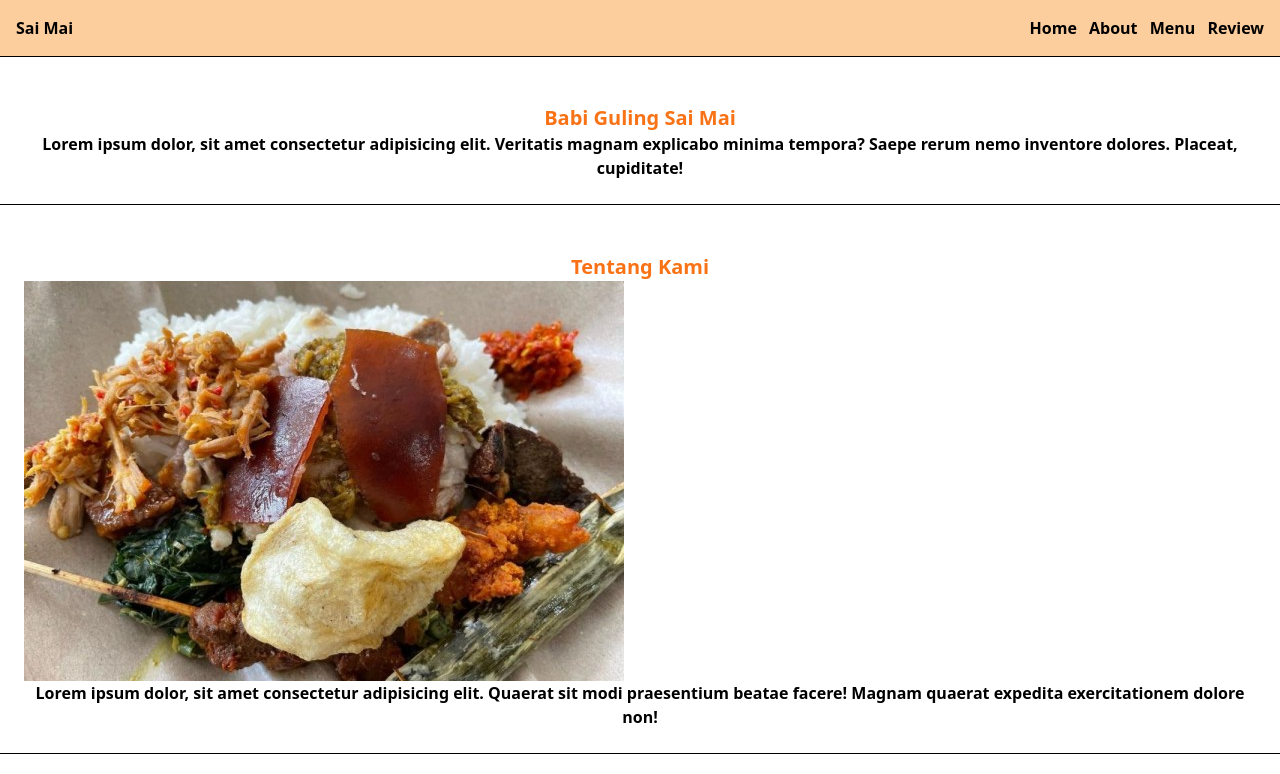
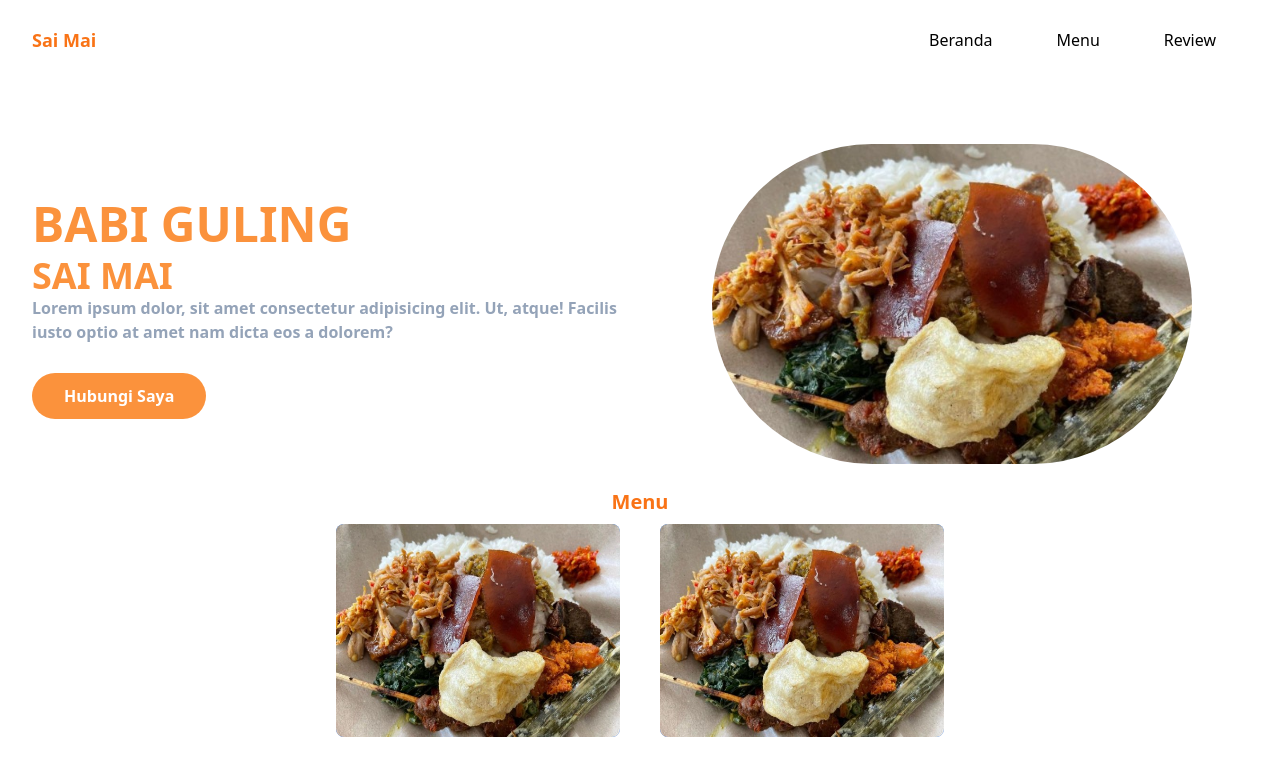
Before and after one commit to AnandaYudhistira/warung-makan, a website: page index.html in a window 1280 px wide. Shown: the top 774 px of the page. Drawn offline with Linux system fonts and the light colour scheme.

Commit message:
perubahan

```diff
--- a/index.html
+++ b/index.html
@@ -8,7 +8,7 @@
   </head>
   <body>
     <!-- Header Section Start -->
-    <!-- <header
+    <header
       class="bg-transparent absolute top-0 left-0 w-full flex items-center z-10"
     >
       <div class="container">
@@ -68,75 +68,55 @@
           </div>
         </div>
       </div>
-    </header> -->
-    <!-- Hearder Section End -->
-
-    <!-- Header Section Start -->
-    <header class="container">
-      <nav
-        class="fixed flex top-0 left-0 w-full right-0 justify-between text-center p-4 border-b border-black bg-orange-300 z-50 bg-opacity-70"
-      >
-        <div class="font-bold">
-          <a href="#home">Sai Mai</a>
-        </div>
-
-        <div class="font-semibold space-x-2">
-          <a href="#home">Home</a>
-          <a href="#about">About</a>
-          <a href="#menu">Menu</a>
-          <a href="#review">Review</a>
-        </div>
-      </nav>
     </header>
     <!-- Hearder Section End -->
 
-    <!-- Hero Start -->
-    <section id="home" class="pt-20">
-      <div class="container border-b border-black">
-        <div class="flex flex-wrap">
-          <div class="text-center p-6">
-            <h1 class="font-bold text-orange-500 text-xl">
-              Babi Guling Sai Mai
-            </h1>
-            <p class="font-semibold">
-              Lorem ipsum dolor, sit amet consectetur adipisicing elit.
-              Veritatis magnam explicabo minima tempora? Saepe rerum nemo
-              inventore dolores. Placeat, cupiditate!
-            </p>
+   <!-- Hero Section Start -->
+   <section id="home" class="pt-36">
+    <div class="container">
+      <div class="flex flex-wrap">
+        <div class="w-full self-center px-4 lg:w-1/2">
+          <h1 class="text-orange-400 font-bold text-4xl md:text-xl lg:text-5xl">
+            BABI GULING
+            <span
+              class="block font-bold text-orange-400 text-4xl mt-2 md:text-4xl"
+              >SAI MAI</span
+            >
+          </h1>
+          <p class="font-semibold text-slate-400 mb-10">
+            Lorem ipsum dolor, sit amet consectetur adipisicing elit. Ut, atque! Facilis iusto optio at amet nam dicta eos a dolorem?
+          </p>
+          <a
+            href="#"
+            class="text-base font-semibold text-white bg-orange-400 py-3 px-8 rounded-full hover:shadow-lg hover:opacity-80 transition duration-300 ease-in-out"
+            >Hubungi Saya</a
+          >
+        </div>
+        <div class="w-full self-end px-4 lg:w-1/2">
+          <div class="relative mt-10 lg:mt-0 lg:right-0">
+            <img
+              src="img/babi.jpg"
+              alt="Ananda"
+              class="mx-auto rounded-full h-80"
+            />
           </div>
+
         </div>
       </div>
-    </section>
-    <!-- Hero End  -->
-
-    <!-- About Start -->
-    <section id="about" class="pt-6">
-      <div class="container border-b border-black">
-        <div class="flex flex-wrap">
-          <div class="text-center p-6">
-            <h1 class="font-bold text-orange-500 text-xl">Tentang Kami</h1>
-            <img src="img/babi.jpg" alt="Babi Guling" />
-            <p class="font-semibold">
-              Lorem ipsum dolor, sit amet consectetur adipisicing elit. Quaerat
-              sit modi praesentium beatae facere! Magnam quaerat expedita
-              exercitationem dolore non!
-            </p>
-          </div>
-        </div>
-      </div>
-    </section>
-    <!-- About End -->
+    </div>
+  </section>
+  <!-- Hero Section End -->
 
     <!-- Menu Start -->
     <section id="menu" class="pt-6 pb-8">
-      <div class="container border-b border-black">
+      <div class="container">
         <h1 class="font-bold text-xl text-orange-500 text-center">Menu</h1>
-        <div class="grid grid-cols-2 gap-2 p-2">
+        <div class="grid grid-cols-2 gap-10 p-2 md:w-1/2 mx-auto">
           <div
             class="h-15 bg-blue-500 aspect-[4/3] rounded-lg overflow-hidden group relative hover:scale-95 transition-all duration-500"
           >
             <div
-              class="w-full h-full absolute group-hover:scale-125 transition-all duration-500"
+              class="w-full h-full absolute group-hover:scale-125 transition-all duration-500 "
             >
               <img
                 src="img/babi.jpg"
@@ -202,7 +182,7 @@
         </div>
 
         <form>
-          <div class="w-full">
+          <div class="w-full md:w-11/12 mx-auto">
             <div class="w-full px-4 mb-8">
               <label for="name" class="text-base font-bold text-orange-500"
                 >Nama</label
--- a/tailwind.config.js
+++ b/tailwind.config.js
@@ -2,6 +2,10 @@
 module.exports = {
   content: ["./*.{html,js}"],
   theme: {
+    container: {
+      center: true,
+      padding: '16px'
+    },
     extend: {},
   },
   plugins: [],
```
Also changed, not shown: src/output.css.
